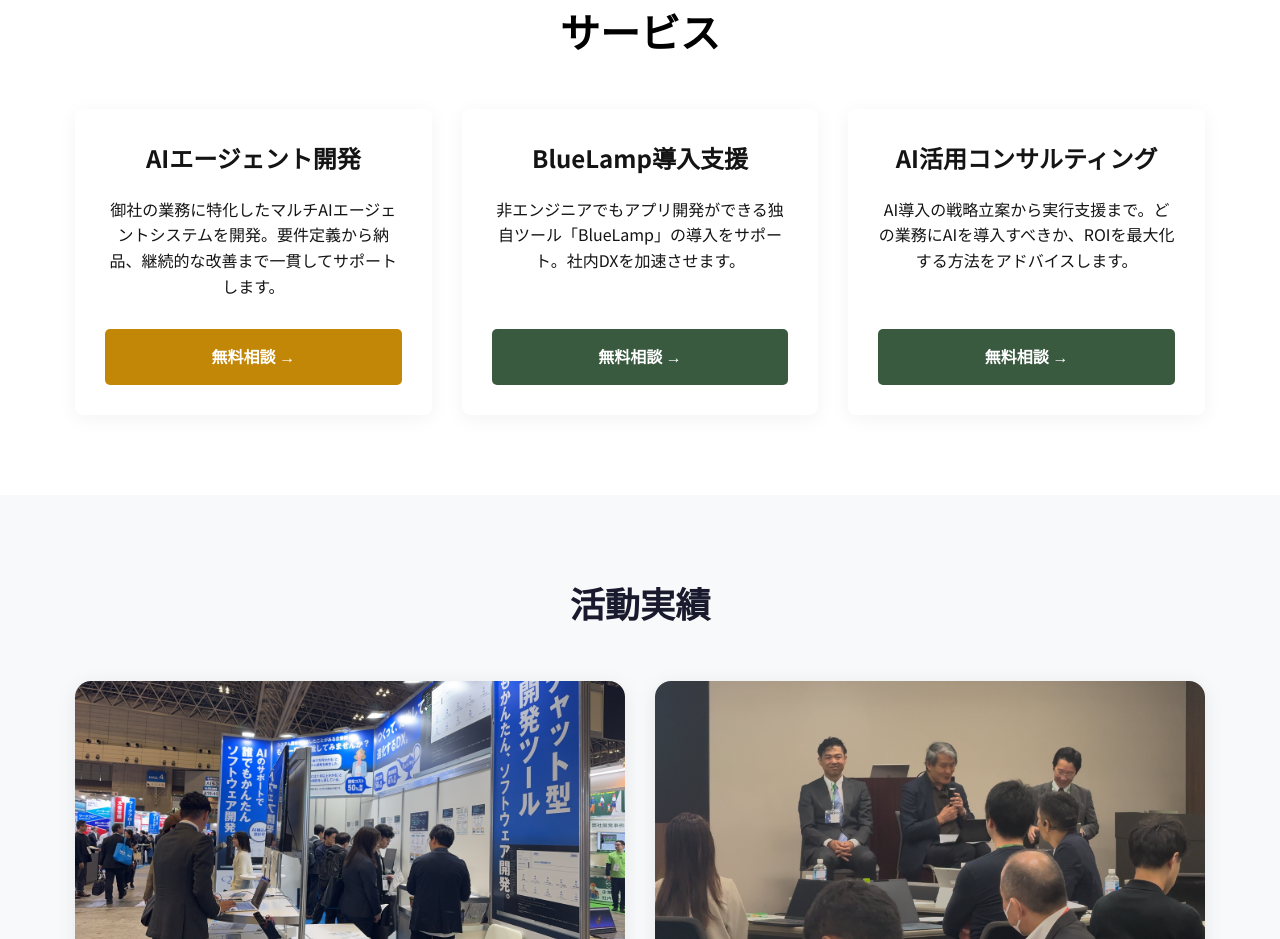
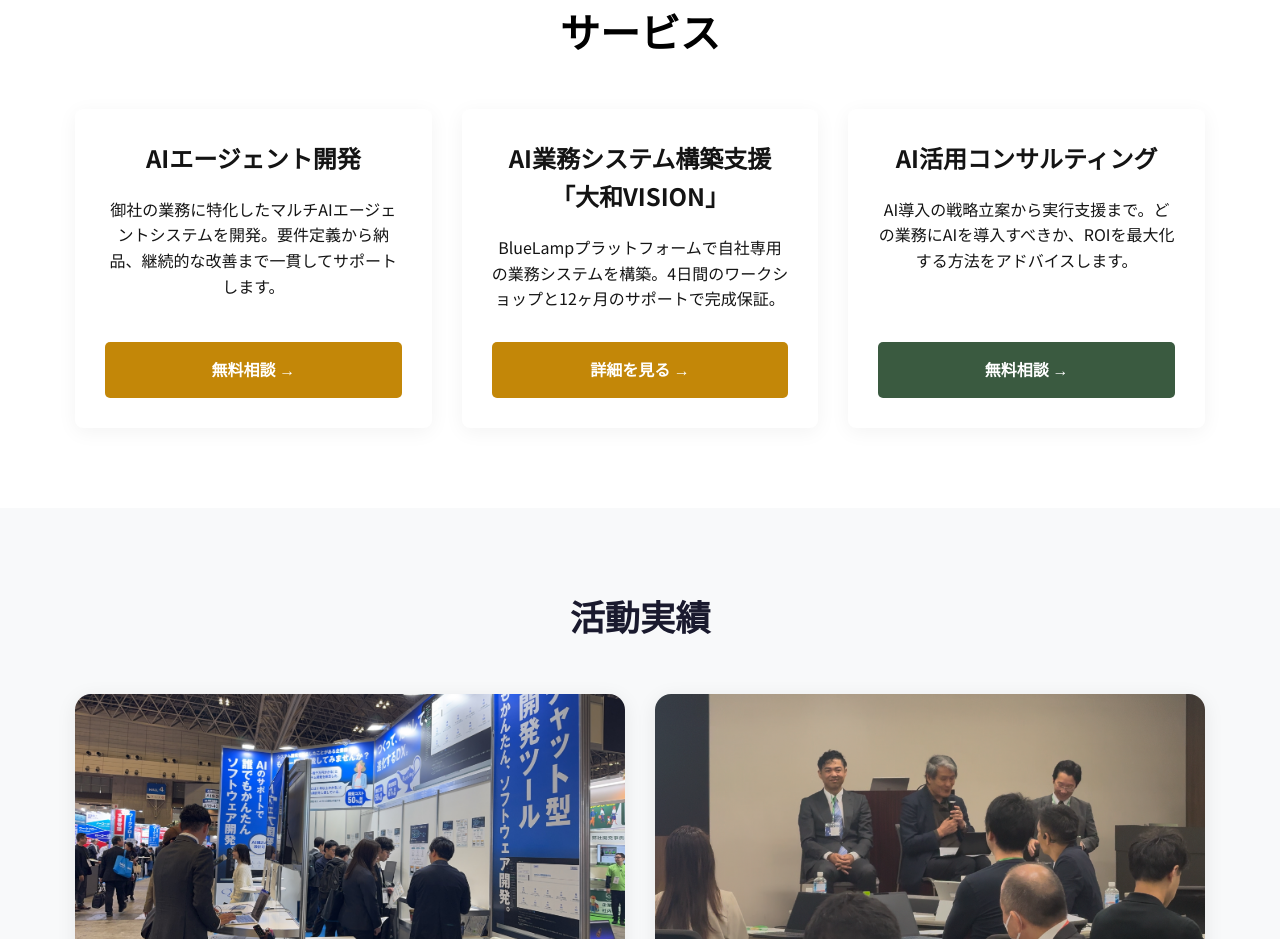
Before and after one commit to yamatovision/yamatovision-website, a plain HTML site: page index.html in a window 1280 px wide. Shown: the part 5795-6734 px from the top of the page. Drawn offline with Linux system fonts and the light colour scheme; a script that the page names is missing.

Commit message:
feat: トップページに大和VISIONサービスへのリンクを追加

```diff
--- a/index.html
+++ b/index.html
@@ -410,11 +410,11 @@ document.addEventListener('DOMContentLoaded', function() {
 
         <!-- BlueLamp導入支援 -->
         <div class="service-card">
-          <h3 class="service-title">BlueLamp導入支援</h3>
+          <h3 class="service-title">AI業務システム構築支援「大和VISION」</h3>
           <p class="service-description">
-            非エンジニアでもアプリ開発ができる独自ツール「BlueLamp」の導入をサポート。社内DXを加速させます。
+            BlueLampプラットフォームで自社専用の業務システムを構築。4日間のワークショップと12ヶ月のサポートで完成保証。
           </p>
-          <a href="contact-form.html?service=bluelamp" class="service-button secondary">無料相談 →</a>
+          <a href="service.html" class="service-button primary">詳細を見る →</a>
         </div>
 
         <!-- コンサルティング -->
```
